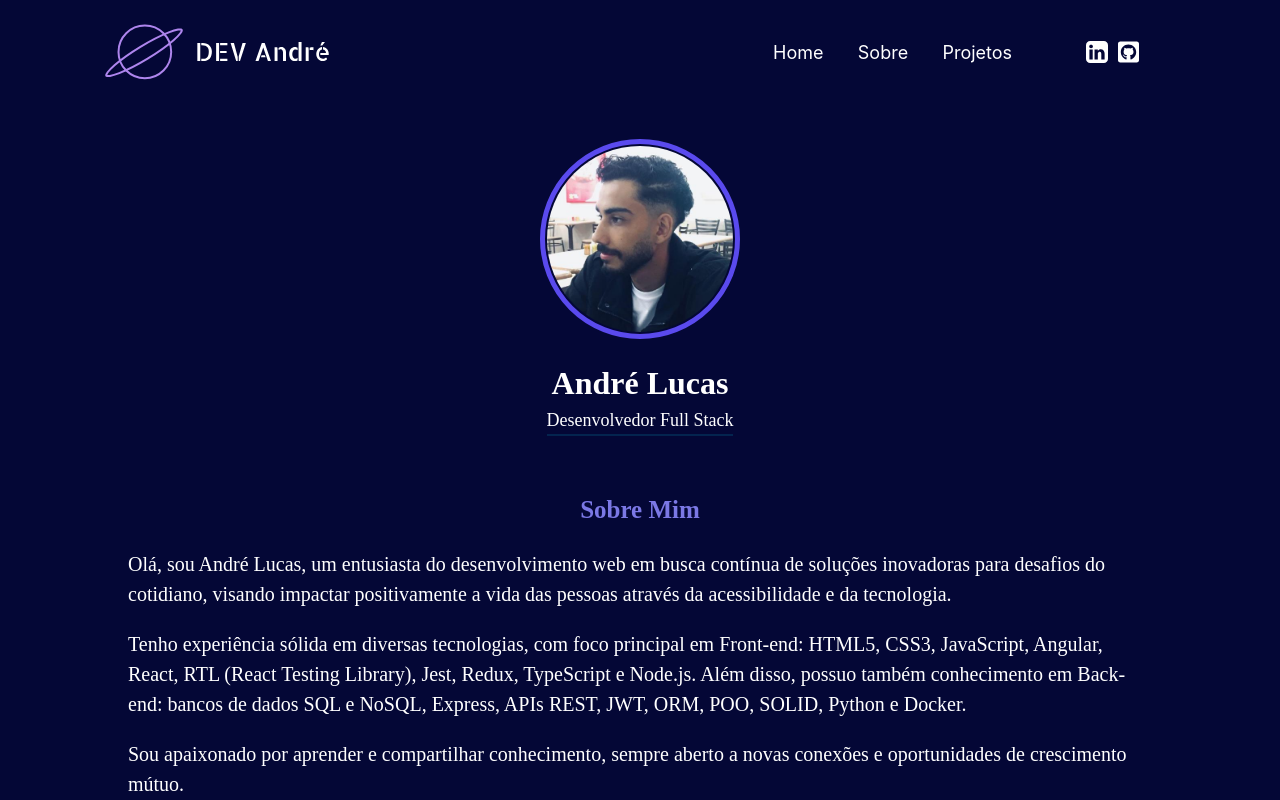
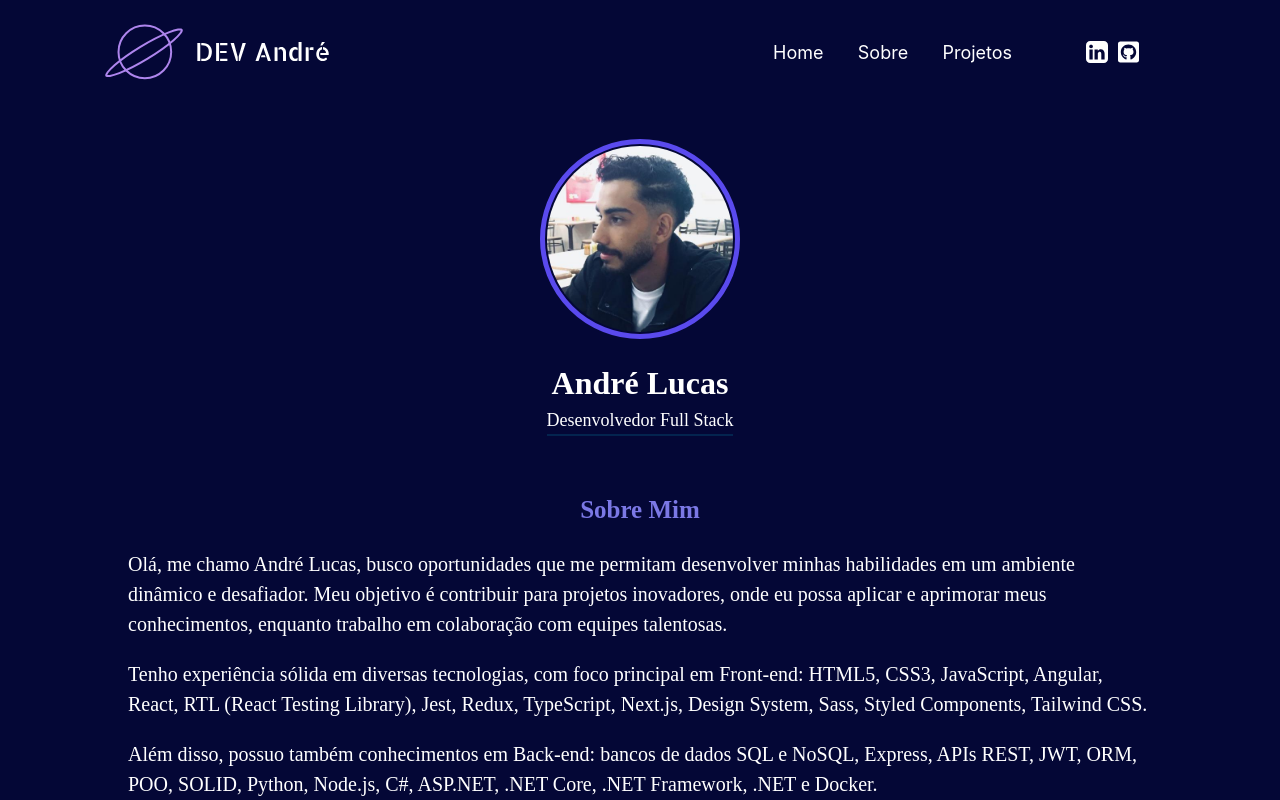
Before and after one commit to andrelucca99/new_portfolio, a React (Vite) app: page /sobre in a window 1280 px wide. Shown: the top 800 px of the page. Built offline with nearby package versions, Linux system fonts and the light colour scheme.

Commit message:
refactor: troca de texto de apresentação

```diff
--- a/src/pages/About/index.tsx
+++ b/src/pages/About/index.tsx
@@ -38,18 +38,13 @@ function About() {
           <SectionContent>
             <TextSubTitulo text="Sobre Mim" />
             <Paragraph>
-              Olá, sou André Lucas, um entusiasta do desenvolvimento web em
-              busca contínua de soluções inovadoras para desafios do cotidiano,
-              visando impactar positivamente a vida das pessoas através
-              da acessibilidade e da tecnologia.
+              Olá, me chamo André Lucas, busco oportunidades que me permitam desenvolver minhas habilidades em um ambiente dinâmico e desafiador. Meu objetivo é contribuir para projetos inovadores, onde eu possa aplicar e aprimorar meus conhecimentos, enquanto trabalho em colaboração com equipes talentosas.
             </Paragraph>
             <Paragraph>
-              Tenho experiência sólida em diversas tecnologias, com foco
-              principal em Front-end: HTML5, CSS3, JavaScript, Angular,
-              React, RTL (React Testing Library), Jest, Redux, TypeScript
-              e Node.js. Além disso, possuo também conhecimento em Back-end:
-              bancos de dados SQL e NoSQL, Express, APIs REST, JWT, ORM,
-              POO, SOLID, Python e Docker.
+              Tenho experiência sólida em diversas tecnologias, com foco principal em Front-end: HTML5, CSS3, JavaScript, Angular, React, RTL (React Testing Library), Jest, Redux, TypeScript, Next.js, Design System, Sass, Styled Components, Tailwind CSS.
+            </Paragraph>
+            <Paragraph>
+              Além disso, possuo também conhecimentos em Back-end: bancos de dados SQL e NoSQL, Express, APIs REST, JWT, ORM, POO, SOLID, Python, Node.js, C#, ASP.NET, .NET Core, .NET Framework, .NET e Docker.
             </Paragraph>
             <Paragraph>
               Sou apaixonado por aprender e compartilhar conhecimento,
--- a/src/pages/Home/index.tsx
+++ b/src/pages/Home/index.tsx
@@ -31,8 +31,8 @@ function Home() {
 
       <SectionBanner>
         <div>
-          <span>Seja bem-vindos ao meu portfólio</span>
-          <h2>Olá, eu sou André Lucas</h2>
+          <span>Olá, seja bem-vindo(a) ao meu portfólio</span>
+          <h2>Me chamo André Lucas</h2>
           <p>
             Como desenvolvedor, sou apaixonado por
             aprender e compartilhar conhecimento, sempre aberto a novas conexões.
```
